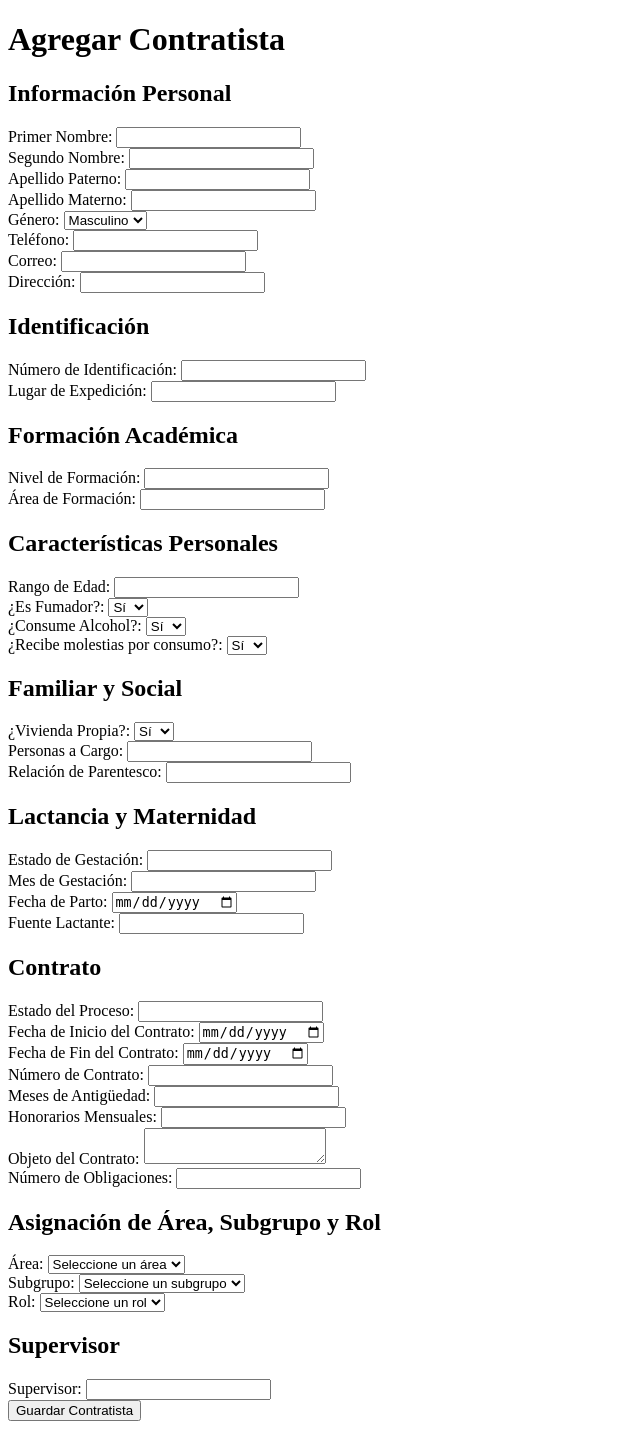
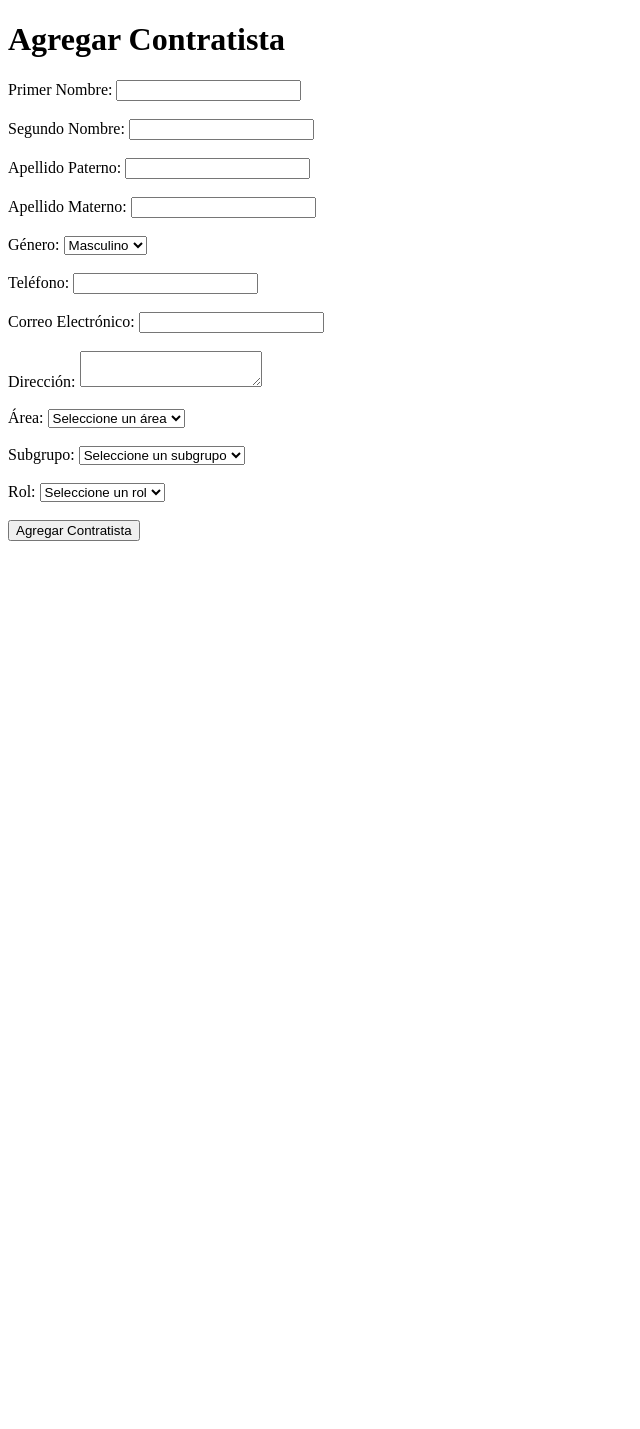
Before and after one commit to cristhiamdaniel-cj/BaseDatos-alk, a Django app: template gestion_personas/templates/agregar_contratista.html in a window 1280 px wide. Shown: the whole page, without its empty margins (0-640 px from the left). After the commit the page ends 541 px from the top, so only its background shows below. Run offline with Django 5.2, Linux system fonts and the light colour scheme; the template is opened without the code that fills it: values that come from a table or form of the project are taken from there, others are empty; tables that the repository leaves empty hold one stand-in row (values such as "Sample post").

Commit message:
agregar contratista boton

```diff
--- a/gestion_personas/templates/agregar_contratista.html
+++ b/gestion_personas/templates/agregar_contratista.html
@@ -1,193 +1,58 @@
 <!DOCTYPE html>
-<html lang="en">
+<html lang="es">
 <head>
     <meta charset="UTF-8">
     <meta name="viewport" content="width=device-width, initial-scale=1.0">
     <title>Agregar Contratista</title>
-</head>
-<body>
-    <h1>Agregar Contratista</h1>
-    <form method="POST" action="/guardar_contratista/">
-        {% csrf_token %}
+    <script>
+        function validarFormulario(event) {
+            const telefono = document.getElementById('telefono').value;
+            const correo = document.getElementById('correo').value;
 
-        <!-- Información personal -->
-        <h2>Información Personal</h2>
-        <label for="primer_nombre">Primer Nombre:</label>
-        <input type="text" name="primer_nombre" required><br>
+            const telefonoRegex = /^\d{10}$/;
+            if (!telefonoRegex.test(telefono)) {
+                alert('El número de teléfono debe contener exactamente 10 dígitos.');
+                event.preventDefault();
+                return false;
+            }
 
-        <label for="segundo_nombre">Segundo Nombre:</label>
-        <input type="text" name="segundo_nombre"><br>
+            const correoRegex = /^[^\s@]+@[^\s@]+\.[^\s@]+$/;
+            if (!correoRegex.test(correo)) {
+                alert('El correo electrónico no tiene un formato válido.');
+                event.preventDefault();
+                return false;
+            }
 
-        <label for="apellido_paterno">Apellido Paterno:</label>
-        <input type="text" name="apellido_paterno" required><br>
+            return true;
+        }
 
-        <label for="apellido_materno">Apellido Materno:</label>
-        <input type="text" name="apellido_materno"><br>
-
-        <label for="genero">Género:</label>
-        <select name="genero" required>
-            <option value="M">Masculino</option>
-            <option value="F">Femenino</option>
-            <option value="O">Otro</option>
-        </select><br>
-
-        <label for="telefono">Teléfono:</label>
-        <input type="text" name="telefono" required><br>
-
-        <label for="correo">Correo:</label>
-        <input type="email" name="correo" required><br>
-
-        <label for="direccion">Dirección:</label>
-        <input type="text" name="direccion"><br>
-
-        <!-- Identificación -->
-        <h2>Identificación</h2>
-        <label for="numero_identificacion">Número de Identificación:</label>
-        <input type="text" name="numero_identificacion" required><br>
-
-        <label for="lugar_expedicion">Lugar de Expedición:</label>
-        <input type="text" name="lugar_expedicion"><br>
-
-        <!-- Formación Académica -->
-        <h2>Formación Académica</h2>
-        <label for="nivel_formacion">Nivel de Formación:</label>
-        <input type="text" name="nivel_formacion"><br>
-
-        <label for="area_formacion">Área de Formación:</label>
-        <input type="text" name="area_formacion"><br>
-
-        <!-- Características Personales -->
-        <h2>Características Personales</h2>
-        <label for="rango_edad">Rango de Edad:</label>
-        <input type="text" name="rango_edad"><br>
-
-        <label for="es_fumador">¿Es Fumador?:</label>
-        <select name="es_fumador">
-            <option value="SI">Sí</option>
-            <option value="NO">No</option>
-        </select><br>
-
-        <label for="consume_alcohol">¿Consume Alcohol?:</label>
-        <select name="consume_alcohol">
-            <option value="SI">Sí</option>
-            <option value="NO">No</option>
-        </select><br>
-
-        <label for="recibe_molestias_por_consumo">¿Recibe molestias por consumo?:</label>
-        <select name="recibe_molestias_por_consumo">
-            <option value="SI">Sí</option>
-            <option value="NO">No</option>
-        </select><br>
-
-        <!-- Familiar y Social -->
-        <h2>Familiar y Social</h2>
-        <label for="vivienda_propia">¿Vivienda Propia?:</label>
-        <select name="vivienda_propia">
-            <option value="SI">Sí</option>
-            <option value="NO">No</option>
-        </select><br>
-
-        <label for="personas_a_cargo">Personas a Cargo:</label>
-        <input type="text" name="personas_a_cargo"><br>
-
-        <label for="relacion_parentesco">Relación de Parentesco:</label>
-        <input type="text" name="relacion_parentesco"><br>
-
-        <!-- Lactancia y Maternidad -->
-        <h2>Lactancia y Maternidad</h2>
-        <label for="estado_gestacion">Estado de Gestación:</label>
-        <input type="text" name="estado_gestacion"><br>
-
-        <label for="mes_gestacion">Mes de Gestación:</label>
-        <input type="text" name="mes_gestacion"><br>
-
-        <label for="fecha_parto">Fecha de Parto:</label>
-        <input type="date" name="fecha_parto"><br>
-
-        <label for="fuente_lactante">Fuente Lactante:</label>
-        <input type="text" name="fuente_lactante"><br>
-
-        <!-- Contrato -->
-        <h2>Contrato</h2>
-        <label for="estado_proceso">Estado del Proceso:</label>
-        <input type="text" name="estado_proceso" required><br>
-
-        <label for="fecha_inicio_contrato">Fecha de Inicio del Contrato:</label>
-        <input type="date" name="fecha_inicio_contrato"><br>
-
-        <label for="fecha_fin_contrato">Fecha de Fin del Contrato:</label>
-        <input type="date" name="fecha_fin_contrato"><br>
-
-        <label for="numero_contrato">Número de Contrato:</label>
-        <input type="text" name="numero_contrato"><br>
-
-        <label for="meses_antiguedad">Meses de Antigüedad:</label>
-        <input type="number" name="meses_antiguedad"><br>
-
-        <label for="honorarios_mes">Honorarios Mensuales:</label>
-        <input type="number" name="honorarios_mes" step="0.01"><br>
-
-        <label for="objeto_contrato">Objeto del Contrato:</label>
-        <textarea name="objeto_contrato"></textarea><br>
-
-        <label for="numero_obligaciones">Número de Obligaciones:</label>
-        <input type="number" name="numero_obligaciones"><br>
-
-        <!-- Área, Subgrupo y Rol -->
-        <h2>Asignación de Área, Subgrupo y Rol</h2>
-        <label for="area">Área:</label>
-        <select name="area" id="area" onchange="cargarSubgrupos()" required>
-            <option value="">Seleccione un área</option>
-            {% for area in areas %}
-                <option value="{{ area.id_area }}">{{ area.nombre_area }}</option>
-            {% endfor %}
-        </select><br>
-
-        <label for="subgrupo">Subgrupo:</label>
-        <select name="subgrupo" id="subgrupo" onchange="cargarRoles()" required>
-            <option value="">Seleccione un subgrupo</option>
-        </select><br>
-
-        <label for="rol">Rol:</label>
-        <select name="rol" id="rol" required>
-            <option value="">Seleccione un rol</option>
-        </select><br>
-
-        <!-- Supervisor -->
-        <h2>Supervisor</h2>
-        <label for="supervisor">Supervisor:</label>
-        <input type="text" name="supervisor" id="supervisor"><br>
-
-        <button type="submit">Guardar Contratista</button>
-    </form>
-
-    <script>
-        function cargarSubgrupos() {
+        function actualizarSubgrupos() {
             const areaId = document.getElementById('area').value;
-            const subgrupoSelect = document.getElementById('subgrupo');
-            subgrupoSelect.innerHTML = '<option value="">Seleccione un subgrupo</option>';
-
             fetch(`/obtener_subgrupos_roles/?id_area=${areaId}`)
                 .then(response => response.json())
                 .then(data => {
+                    const subgrupoSelect = document.getElementById('subgrupo');
+                    subgrupoSelect.innerHTML = '<option value="" disabled selected>Seleccione un subgrupo</option>';
                     data.subgrupos.forEach(subgrupo => {
                         const option = document.createElement('option');
                         option.value = subgrupo.id;
                         option.textContent = subgrupo.nombre;
                         subgrupoSelect.appendChild(option);
                     });
+
+                    const rolSelect = document.getElementById('rol');
+                    rolSelect.innerHTML = '<option value="" disabled selected>Seleccione un rol</option>';
                 })
-                .catch(error => console.error('Error al cargar subgrupos:', error));
+                .catch(error => console.error('Error al obtener subgrupos:', error));
         }
 
-        function cargarRoles() {
+        function actualizarRoles() {
             const subgrupoId = document.getElementById('subgrupo').value;
-            const rolSelect = document.getElementById('rol');
-            rolSelect.innerHTML = '<option value="">Seleccione un rol</option>';
-
             fetch(`/obtener_subgrupos_roles/?id_subgrupo=${subgrupoId}`)
                 .then(response => response.json())
                 .then(data => {
+                    const rolSelect = document.getElementById('rol');
+                    rolSelect.innerHTML = '<option value="" disabled selected>Seleccione un rol</option>';
                     data.roles.forEach(rol => {
                         const option = document.createElement('option');
                         option.value = rol.id;
@@ -195,8 +60,63 @@
                         rolSelect.appendChild(option);
                     });
                 })
-                .catch(error => console.error('Error al cargar roles:', error));
+                .catch(error => console.error('Error al obtener roles:', error));
         }
     </script>
+</head>
+<body>
+    <h1>Agregar Contratista</h1>
+    <form method="POST" action="/guardar_contratista/" onsubmit="return validarFormulario(event)">
+        {% csrf_token %}
+
+        <!-- Identificación básica -->
+        <label for="primer_nombre">Primer Nombre:</label>
+        <input type="text" id="primer_nombre" name="primer_nombre" required pattern="[A-Za-zÁÉÍÓÚáéíóúÑñ\s]+" title="Solo letras permitidas."><br><br>
+
+        <label for="segundo_nombre">Segundo Nombre:</label>
+        <input type="text" id="segundo_nombre" name="segundo_nombre" pattern="[A-Za-zÁÉÍÓÚáéíóúÑñ\s]+" title="Solo letras permitidas."><br><br>
+
+        <label for="apellido_paterno">Apellido Paterno:</label>
+        <input type="text" id="apellido_paterno" name="apellido_paterno" required pattern="[A-Za-zÁÉÍÓÚáéíóúÑñ\s]+" title="Solo letras permitidas."><br><br>
+
+        <label for="apellido_materno">Apellido Materno:</label>
+        <input type="text" id="apellido_materno" name="apellido_materno" pattern="[A-Za-zÁÉÍÓÚáéíóúÑñ\s]+" title="Solo letras permitidas."><br><br>
+
+        <label for="genero">Género:</label>
+        <select id="genero" name="genero" required>
+            <option value="M">Masculino</option>
+            <option value="F">Femenino</option>
+        </select><br><br>
+
+        <label for="telefono">Teléfono:</label>
+        <input type="text" id="telefono" name="telefono" required pattern="\d{10}" title="Debe contener exactamente 10 dígitos."><br><br>
+
+        <label for="correo">Correo Electrónico:</label>
+        <input type="email" id="correo" name="correo" required><br><br>
+
+        <label for="direccion">Dirección:</label>
+        <textarea id="direccion" name="direccion" required></textarea><br><br>
+
+        <!-- Listas dinámicas -->
+        <label for="area">Área:</label>
+        <select id="area" name="area" onchange="actualizarSubgrupos()" required>
+            <option value="" disabled selected>Seleccione un área</option>
+            {% for area in areas %}
+                <option value="{{ area.id_area }}">{{ area.nombre_area }}</option>
+            {% endfor %}
+        </select><br><br>
+
+        <label for="subgrupo">Subgrupo:</label>
+        <select id="subgrupo" name="subgrupo" onchange="actualizarRoles()" required>
+            <option value="" disabled selected>Seleccione un subgrupo</option>
+        </select><br><br>
+
+        <label for="rol">Rol:</label>
+        <select id="rol" name="rol" required>
+            <option value="" disabled selected>Seleccione un rol</option>
+        </select><br><br>
+
+        <button type="submit">Agregar Contratista</button>
+    </form>
 </body>
 </html>
--- a/gestion_personas/urls.py
+++ b/gestion_personas/urls.py
@@ -8,6 +8,7 @@
     path('listado_base/consulta/', views.consulta_listado_base, name='consulta_listado_base'),
     path('tablas/', views.lista_tablas, name='lista_tablas'),
     path('tablas/<str:tabla>/', views.campos_tabla, name='campos_tabla'),
+    path('agregar_contratista/', views.agregar_contratista, name='agregar_contratista'),
     path('guardar_contratista/', views.guardar_contratista, name='guardar_contratista'),
     path('obtener_subgrupos_roles/', views.obtener_subgrupos_roles, name='obtener_subgrupos_roles'),
     path('eliminar/<int:id_persona>/', views.eliminar_contratista, name='eliminar_contratista'),
```
Also changed, not shown: gestion_personas/templates/listado_base.html (+9 -0 lines), gestion_personas/views.py (+18 -1 lines).
